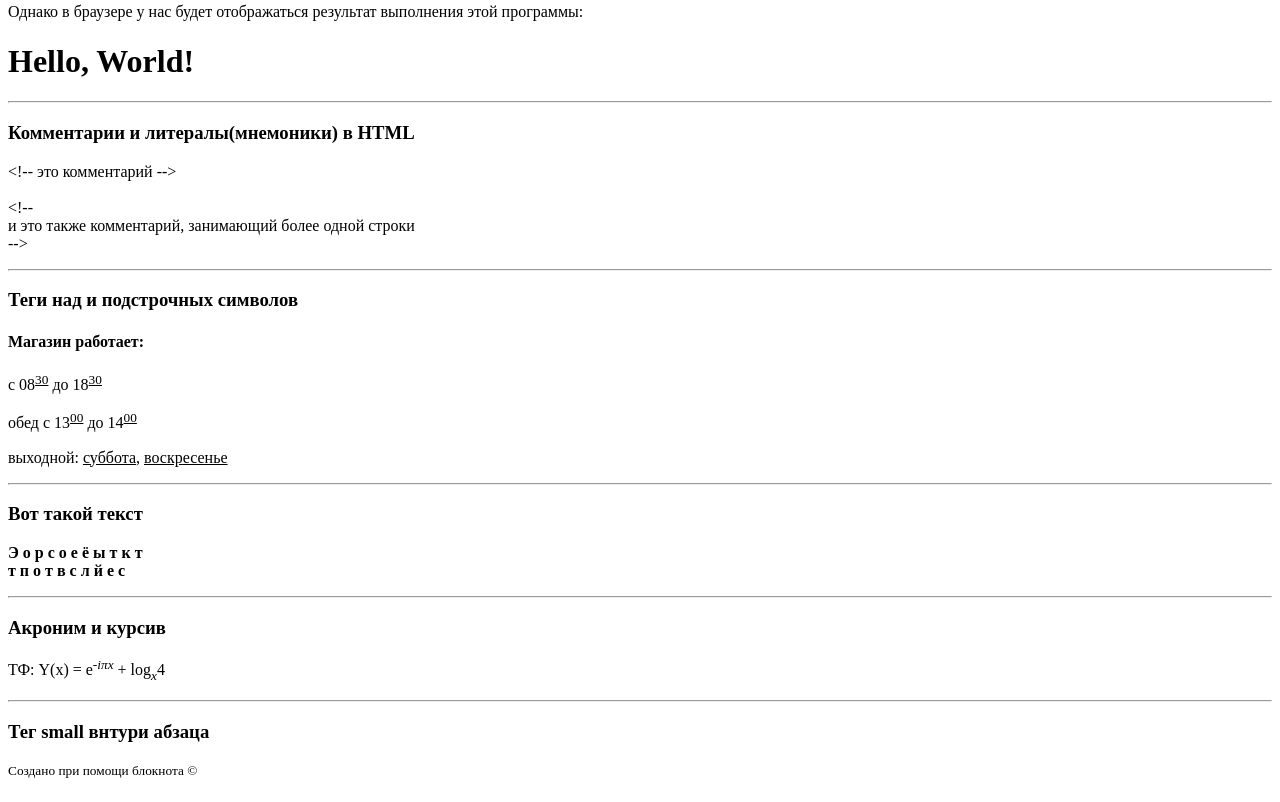
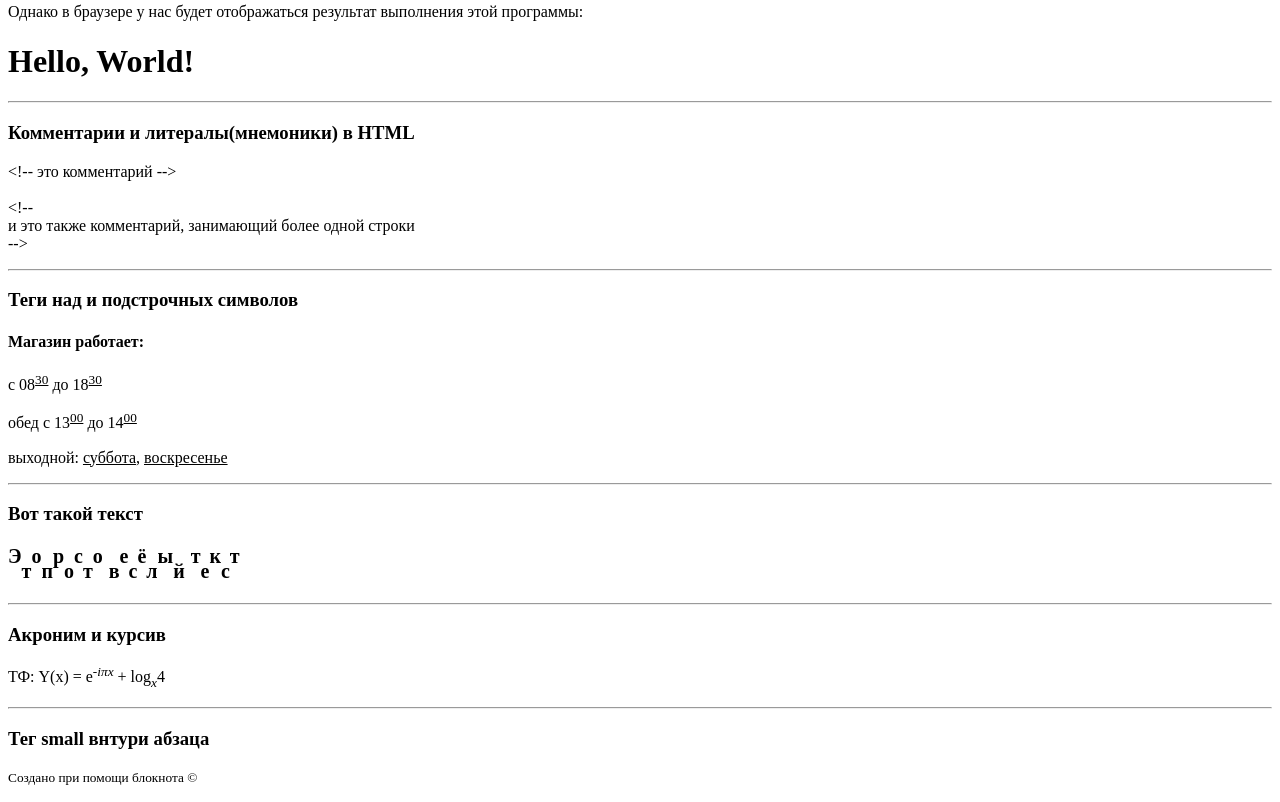
Before and after one commit to gsh337/Petkevich_31-IB_practice, a plain HTML site: page day1/add.html in a window 1280 px wide. Shown: the part 902-1704 px from the top of the page. Drawn offline with Linux system fonts and the light colour scheme.

Commit message:
Update add.html

```diff
--- a/day1/add.html
+++ b/day1/add.html
@@ -75,7 +75,10 @@ print "Hello, world!\n";
     <p>выходной: <u>суббота</u>, <u>воскресенье</u></p>
     <hr>
     <h3>Вот такой текст</h3>
-    <p><strong>Э о р с о е ё ы т к т<br>т п о т в с л й е с</strong></p>
+    <h2><sup>Э</sup><sub>т</sub><sup>о</sup><sub>п</sub><sup>р</sup><sub>о</sub><sup>с</sup><sub>т</sub><sup>о</sup>
+        <sub>в</sub><sup>е</sup><sub>с</sub><sup>ё</sup><sub>л</sub><sup>ы</sup><sub>й</sub>
+        <sup>т</sup><sub>е</sub><sup>к</sup><sub>с</sub><sup>т</sup>
+    </h2>
     <hr>
     <h3>Акроним и курсив</h3>
     <p>ТФ: Y(x) = e<sup><em>-iπx</em></sup> + log<sub><em>x</em></sub>4</p>
```
